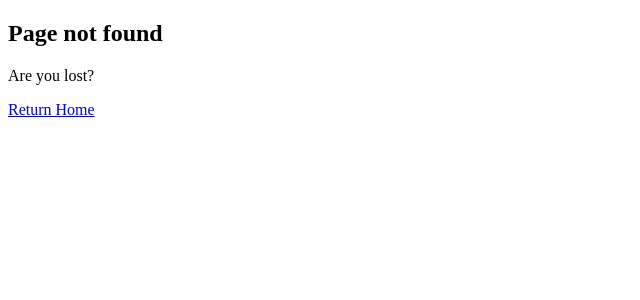
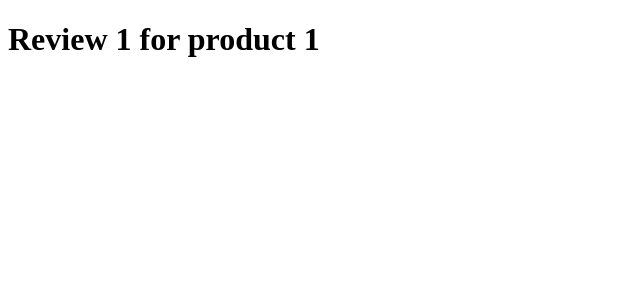
Before and after one commit to Dipsaint1/next, a Next.js app: page /products/1/reviews/1 in a window 1280 px wide. Before the commit this address had no page. Shown: the top 300 px of the page, without its empty margins (0-640 px from the left). Built offline with nearby package versions, Linux system fonts and the light colour scheme.

Commit message:
added dynamic nested route

```diff
--- /dev/null
+++ b/src/app/products/[productId]/reviews/[reviewId]/page.tsx
@@ -0,0 +1,10 @@
+export default function ReviewDetail({
+  params,
+}: {
+  params: {
+    reviewId: string,
+    productId: string
+  };
+}) {
+  return <h1>Review { params.reviewId } for product { params.productId }</h1>;
+}
--- /dev/null
+++ b/src/app/products/[productId]/reviews/page.tsx
@@ -0,0 +1,3 @@
+export default function Reviews() {
+  return <h2>Reviews</h2>
+};
```
